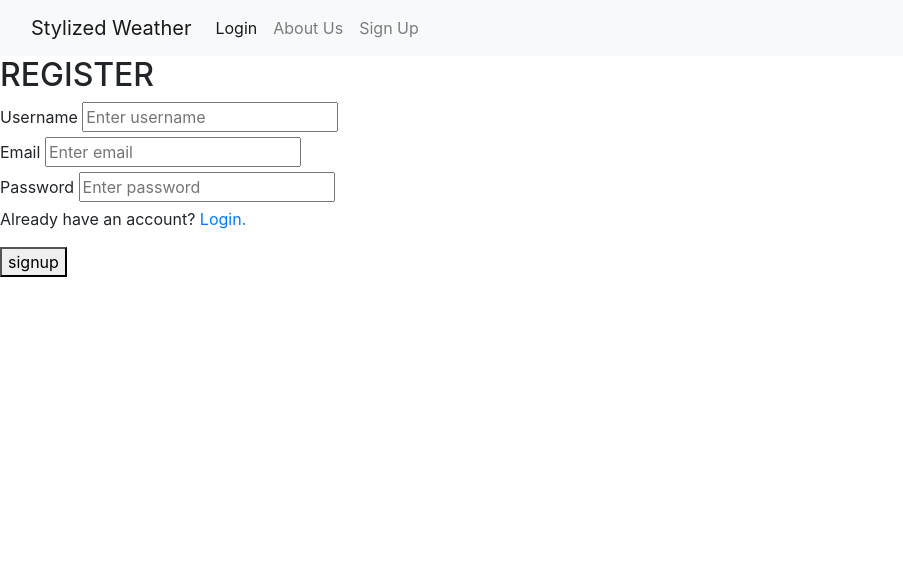
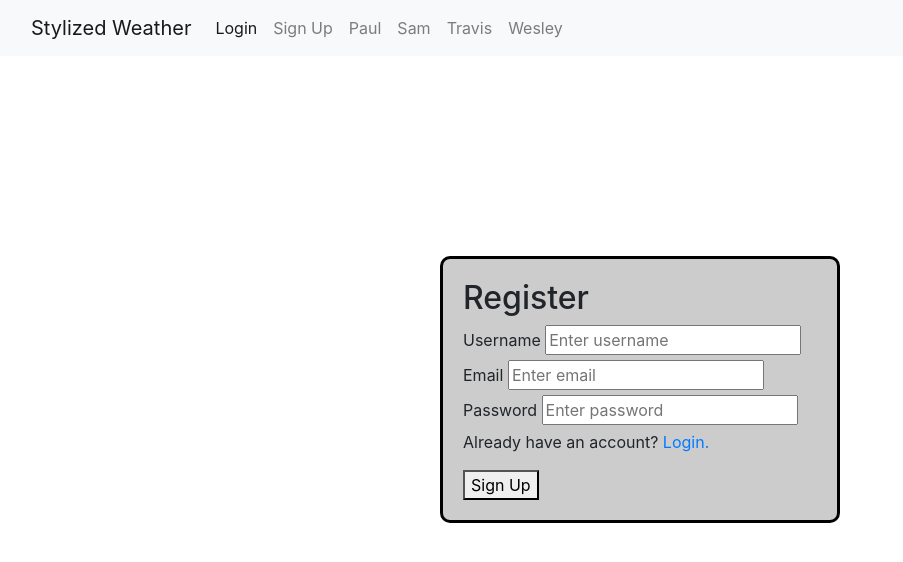
Before and after one commit to paul-bokelman/styledweather-python, a Flask app: page /signup in a window 1280 px wide. Shown: the top 562 px of the page, without its empty margins (0-903 px from the left). Run offline with Flask 2, Linux system fonts and the light colour scheme; some libraries are stand-ins or nearby versions.

Commit message:
nav bar and login/signup

```diff
--- a/static/css/index.css
+++ b/static/css/index.css
@@ -1,3 +1,15 @@
 .test {
   color: red;
 }
+
+.login{
+  position: relative;
+  margin:auto;
+  width: 400px;
+  top: 200px;
+  border-style: solid;
+  border-color: black;
+  border-radius: 10px;
+  background: rgb(204, 204, 204);
+  padding: 20px;
+}
--- a/templates/base.html
+++ b/templates/base.html
@@ -17,20 +17,30 @@
           <button class="navbar-toggler" type="button" data-bs-toggle="collapse" data-bs-target="#navbarSupportedContent" aria-controls="navbarSupportedContent" aria-expanded="false" aria-label="Toggle navigation">
             <span class="navbar-toggler-icon"></span>
           </button>
-          <div class="collapse navbar-collapse" id="navbarSupportedContent">
-            <ul class="navbar-nav me-auto mb-2 mb-lg-0">
+          <div class="collapse navbar-collapse" id="navbarNavDropdown">
+            <ul class="navbar-nav">
               <li class="nav-item">
                 <a href= "/login" class="nav-link active" aria-current="page" href="#">Login</a>
               </li>
               <li class="nav-item">
-                <a href = "/about" class="nav-link" href="#">About Us</a>
+                <a href = "/signup" class="nav-link" >Sign Up</a>
               </li>
               <li class="nav-item">
-                <a href = "/signup" class="nav-link" href="#">Sign Up</a>
+                <a class="nav-link" aria-current="page" href="/paul">Paul</a>
+              </li>
+              <li class="nav-item">
+                <a class="nav-link" aria-current="page" href="/sam">Sam</a>
+              </li>
+              <li class="nav-item">
+                <a class="nav-link" aria-current="page" href="/travis">Travis</a>
+              </li>
+              <li class="nav-item">
+                <a class="nav-link" aria-current="page" href="/wesley">Wesley</a>
               </li>
             </ul>
           </div>
         </div>
+      </nav>
     </div>
     {% block content %} {% endblock %}
   </body>
--- a/templates/login.html
+++ b/templates/login.html
@@ -1,5 +1,5 @@
 {% extends 'base.html' %} {% block content %}
-<form method="POST" action="/login">
+<form method="POST" action="/login" class="login">
   <h2>Login</h2>
   <!-- IMPORTANT - GENERATES CSRF TOKEN -->
   <input type="hidden" name="csrf_token" value="{{ csrf_token() }}" />
@@ -26,7 +26,7 @@
     />
   </div>
   <label>
-    <p>Remember me</p>
+    <span>Remember me</span>
     <input
       id="remember"
       name="remember"
--- a/templates/signup.html
+++ b/templates/signup.html
@@ -1,6 +1,6 @@
 {% extends 'base.html' %} {% block content %}
-<form method="POST" action="signup">
-  <h2>REGISTER</h2>
+<form method="POST" action="signup" class="login">
+  <h2>Register</h2>
   <!-- IMPORTANT - GENERATES CSRF TOKEN -->
   <input type="hidden" name="csrf_token" value="{{ csrf_token() }}" />
   <div>
@@ -37,6 +37,6 @@
     />
   </div>
   <p>Already have an account?<a href="login"> Login.</a></p>
-  <button class="form-button" type="submit">signup</button>
+  <button class="form-button" type="submit">Sign Up</button>
 </form>
 {% endblock %}
```
